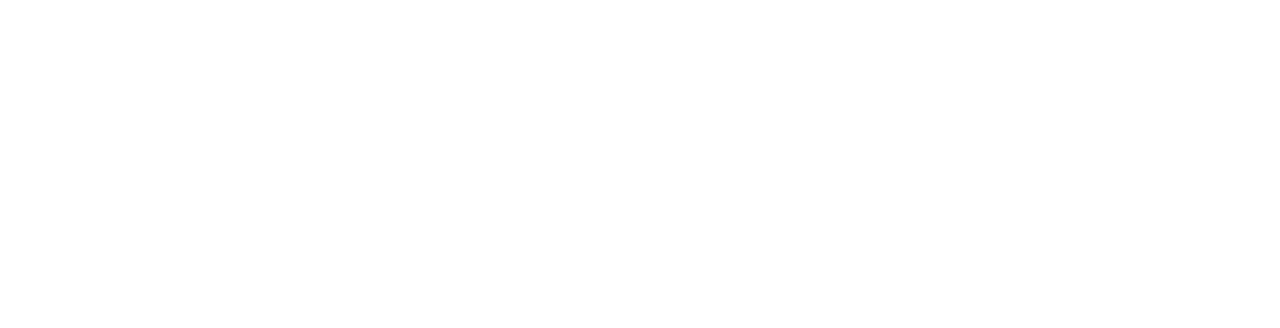
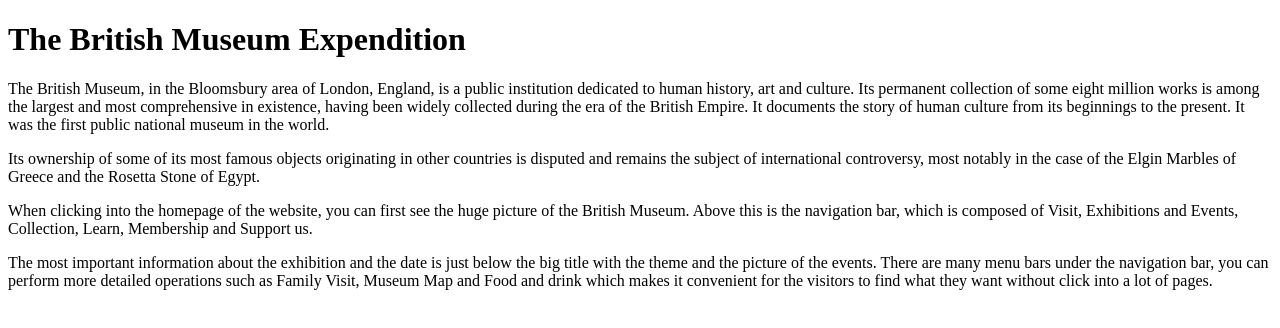
Before and after one commit to kclddh-7aavdm14-2020/wk1-british-museum-lizhi-14, a plain HTML site: page index.html in a window 1280 px wide. Drawn offline with Linux system fonts and the light colour scheme.

Commit message:
Finished blog post

```diff
--- a/index.html
+++ b/index.html
@@ -6,10 +6,11 @@
     <body>
 
         <!-- Add your blog post BELOW here -->
-
-
-
-
+    <h1>The British Museum Expendition</h1>
+    <p>The British Museum, in the Bloomsbury area of London, England, is a public institution dedicated to human history, art and culture. Its permanent collection of some eight million works is among the largest and most comprehensive in existence, having been widely collected during the era of the British Empire. It documents the story of human culture from its beginnings to the present. It was the first public national museum in the world.</p>
+    <p>Its ownership of some of its most famous objects originating in other countries is disputed and remains the subject of international controversy, most notably in the case of the Elgin Marbles of Greece and the Rosetta Stone of Egypt.</p>
+    <p>When clicking into the homepage of the website, you can first see the huge picture of the British Museum. Above this is the navigation bar, which is composed of Visit, Exhibitions and Events, Collection, Learn, Membership and Support us.</p>
+    <p>The most important information about the exhibition and the date is just below the big title with the theme and the picture of the events. There are many menu bars under the navigation bar, you can perform more detailed operations such as Family Visit, Museum Map and Food and drink which makes it convenient for the visitors to find what they want without click into a lot of pages.</p>
         <!-- Add your blog post ABOVE here -->
 
     </body>
```
